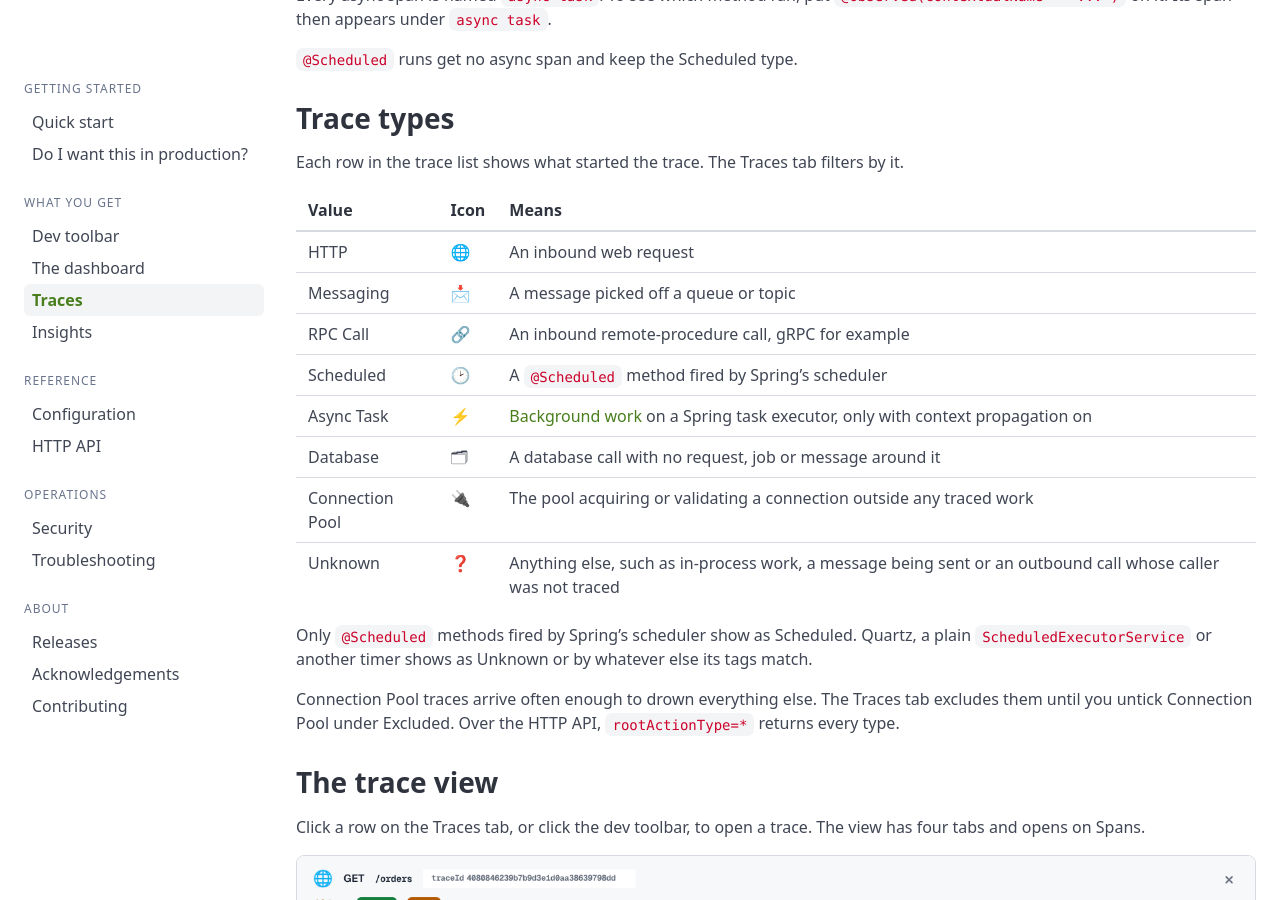
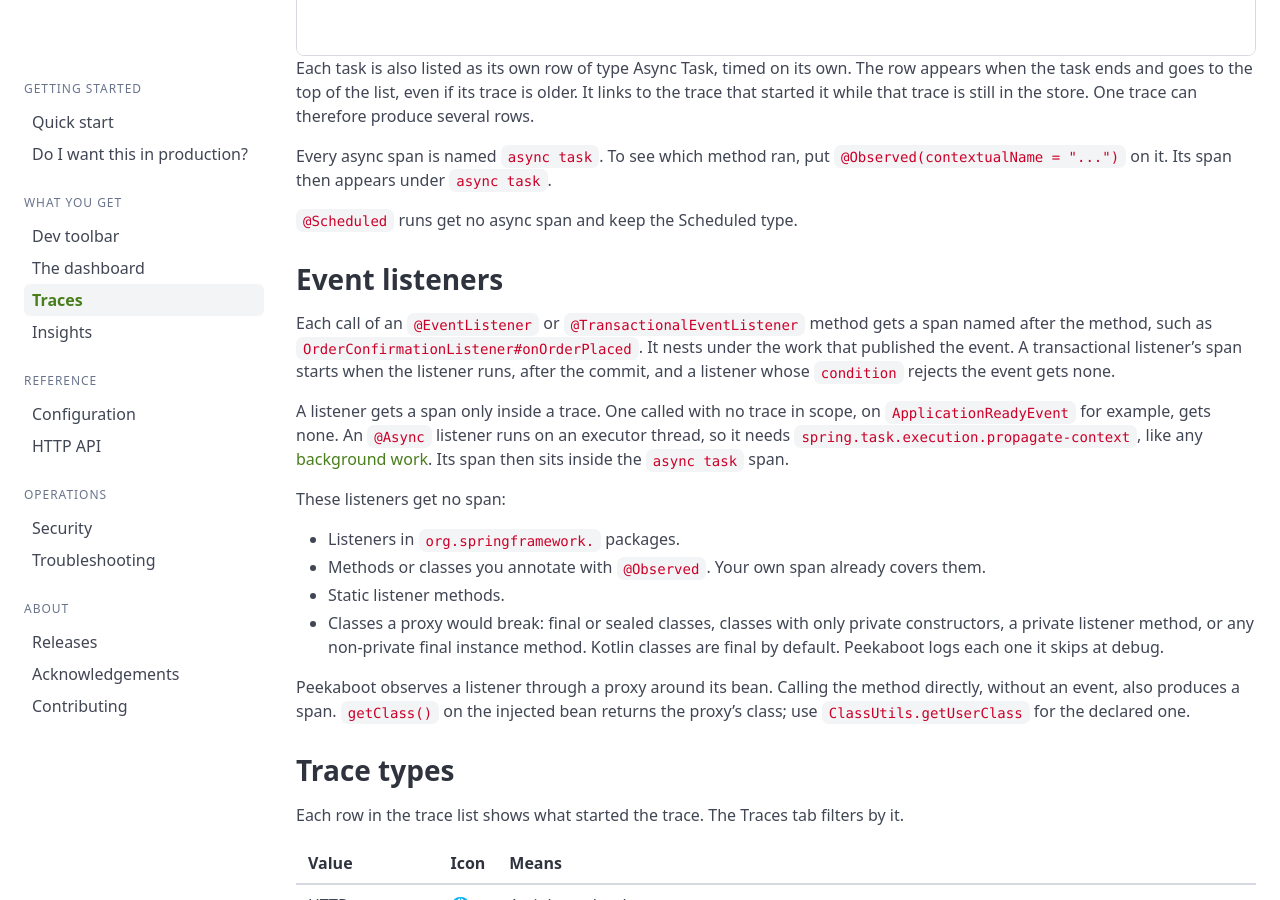
Before and after one commit to peekaboot-org/peekaboot-org.github.io, a Jekyll site: the page built from docs/traces.md, in a window 1280 px wide and 900 px high, scrolled down 2922 px. Built offline with Jekyll 4.4.1, drawn with Linux system fonts in a browser that asks for light colours; some of the changed text lies outside the part shown.

Commit message:
docs: document event listener spans

```diff
--- a/docs/traces.md
+++ b/docs/traces.md
@@ -56,10 +56,12 @@
 | `spring.handler` | The controller method | `handler.type`, `handler.name` |
 | `spring.view.render` | View rendering, only when the handler resolved a view | `view.type`, `view.name` |
 | `async task` (observation `peekaboot.async.task`) | A task run on one of Spring's task executors, see [background work](#background-work) | `peekaboot.async`, `peekaboot.async.thread` |
+| `<Class>#<method>` (observation `peekaboot.event.listener`) | An event listener method, see [event listeners](#event-listeners) | `peekaboot.event.type`, `peekaboot.event.listener.class`, `peekaboot.event.listener.method` |
 
 Spans opened inside the controller method, such as JDBC and HTTP client calls, nest under
-`spring.handler`. `peekaboot.tracing.async=false` turns off the async span alone.
-`peekaboot.tracing.enabled=false` removes all three.
+`spring.handler`. `peekaboot.tracing.async=false` turns off the async span alone, and
+`peekaboot.tracing.event-listeners=false` the listener spans. `peekaboot.tracing.enabled=false`
+removes all four.
 
 ## Background work {#background-work}
 
@@ -118,6 +120,31 @@
 `@Observed(contextualName = "...")` on it. Its span then appears under `async task`.
 
 `@Scheduled` runs get no async span and keep the Scheduled type.
+
+## Event listeners {#event-listeners}
+
+Each call of an `@EventListener` or `@TransactionalEventListener` method gets a span named after
+the method, such as `OrderConfirmationListener#onOrderPlaced`. It nests under the work that
+published the event. A transactional listener's span starts when the listener runs, after the
+commit, and a listener whose `condition` rejects the event gets none.
+
+A listener gets a span only inside a trace. One called with no trace in scope, on
+`ApplicationReadyEvent` for example, gets none. An `@Async` listener runs on an executor thread,
+so it needs `spring.task.execution.propagate-context`, like any [background
+work](#background-work). Its span then sits inside the `async task` span.
+
+These listeners get no span:
+
+- Listeners in `org.springframework.` packages.
+- Methods or classes you annotate with `@Observed`. Your own span already covers them.
+- Static listener methods.
+- Classes a proxy would break: final or sealed classes, classes with only private constructors,
+  a private listener method, or any non-private final instance method. Kotlin classes are final
+  by default. Peekaboot logs each one it skips at debug.
+
+Peekaboot observes a listener through a proxy around its bean. Calling the method directly,
+without an event, also produces a span. `getClass()` on the injected bean returns the proxy's
+class; use `ClassUtils.getUserClass` for the declared one.
 
 ## Trace types {#root-action-type}
 
```
Also changed, not shown: other parts of docs/traces.md (+1 -1 lines), docs/configuration.md (+1 -0 lines), docs/in-production.md (+1 -0 lines).
